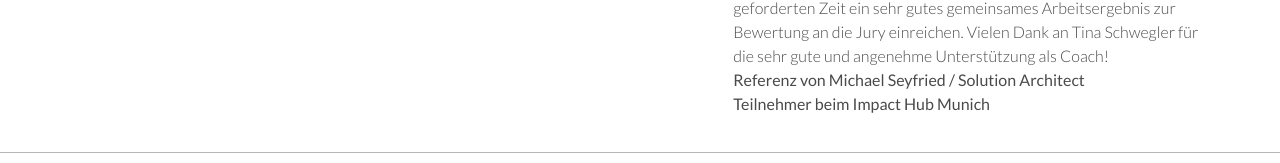
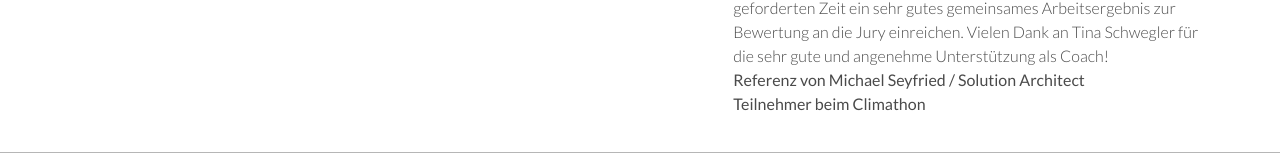
Before and after one commit to TinaMarleni/portfolio-website, a plain HTML site: page about.html in a window 1280 px wide. Shown: the part 1810-1973 px from the top of the page. Drawn offline with nearby package versions, Linux system fonts and the light colour scheme.

Commit message:
Anpassung Januar 2021
About Referenz Ergänzung

```diff
--- a/about.html
+++ b/about.html
@@ -676,7 +676,7 @@
               <br><b>Reference by Anil Kumar <br> Frontend Tutor at Career Foundry</b>
             </p>
             <h3>Feedback nach Climathon 2020</h3>
-            <p> Tina Schwegler hat uns als Team beim Climathon 2020 als Coach unterstützt u.A. unter Anwendung von Methoden im Bereich Design Thinking. Durch Ihre sehr kompetente methodische Unterstützung sind die vielen Ideen der Team-Mitglieder in ein sehr gutes gemeinsames Ergebnis eingeflossen. So konnte das Team in der geforderten Zeit ein sehr gutes gemeinsames Arbeitsergebnis zur Bewertung an die Jury einreichen. Vielen Dank an Tina Schwegler für die sehr gute und angenehme Unterstützung als Coach! <br><b>Referenz von Michael Seyfried / Solution Architect <br>Teilnehmer beim Impact Hub Munich</b>
+            <p> Tina Schwegler hat uns als Team beim Climathon 2020 als Coach unterstützt u.A. unter Anwendung von Methoden im Bereich Design Thinking. Durch Ihre sehr kompetente methodische Unterstützung sind die vielen Ideen der Team-Mitglieder in ein sehr gutes gemeinsames Ergebnis eingeflossen. So konnte das Team in der geforderten Zeit ein sehr gutes gemeinsames Arbeitsergebnis zur Bewertung an die Jury einreichen. Vielen Dank an Tina Schwegler für die sehr gute und angenehme Unterstützung als Coach! <br><b>Referenz von Michael Seyfried / Solution Architect <br>Teilnehmer beim Climathon</b>
               </p>
           </div>
         </div>
```
